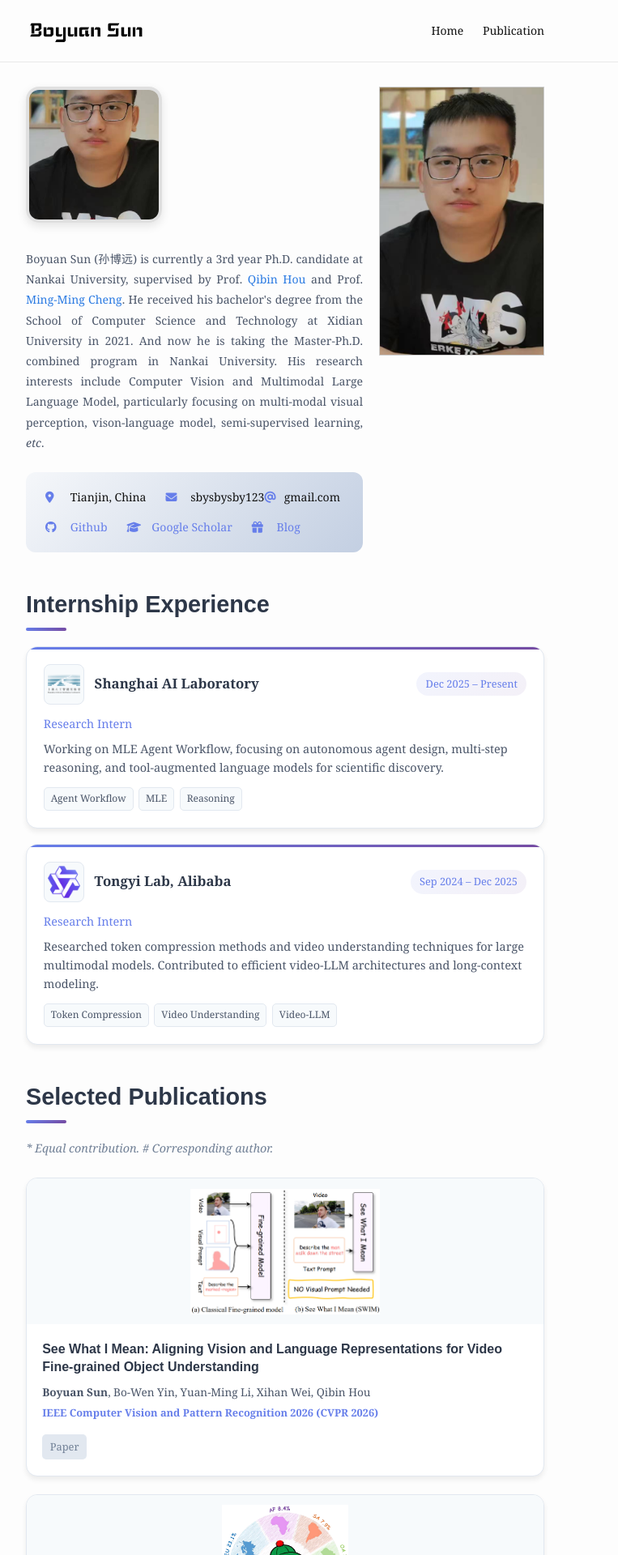
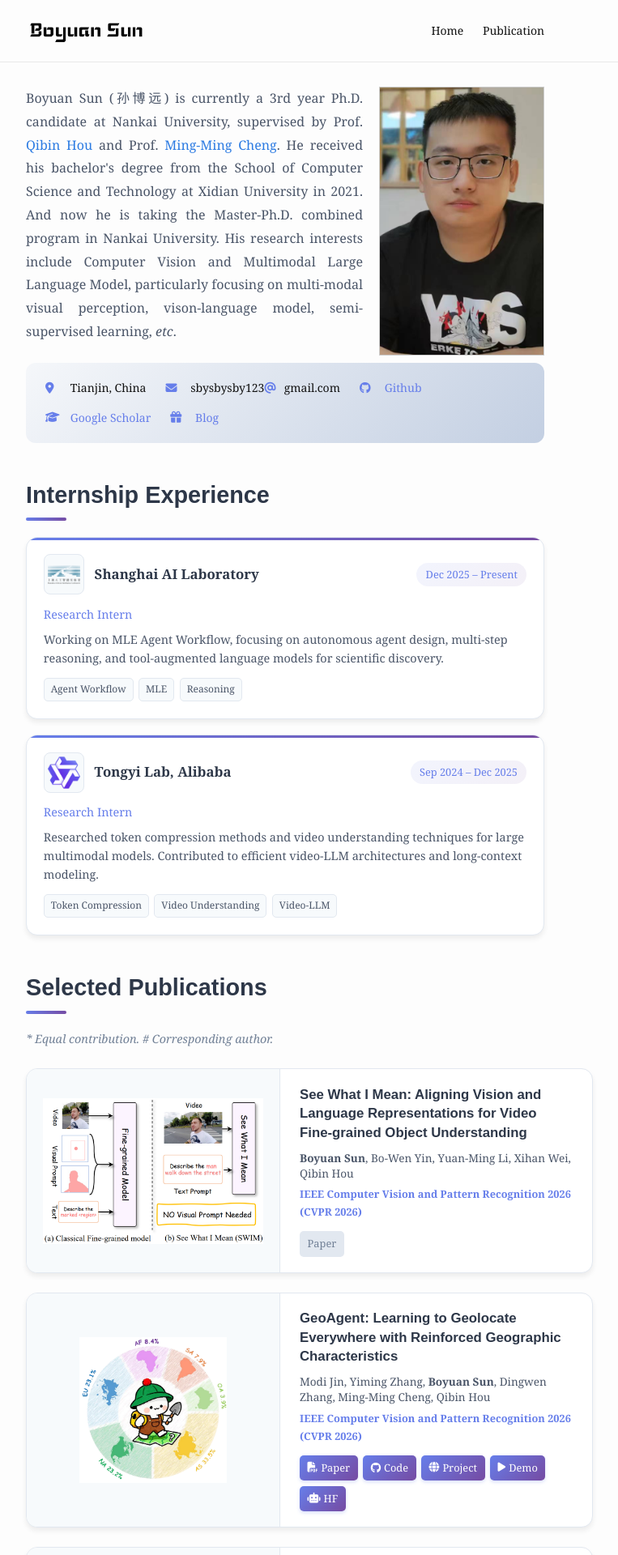
Before and after one commit to BBBBchan/BBBBchan.github.io, a Jekyll site: the page built from index.html, in a window 1280 px wide. Shown: the top 1920 px of the page at 81% size, without its empty margins (288-1051 px from the left). Built offline with Jekyll 4.4.1, drawn with Linux system fonts in a browser that asks for light colours; nearby versions of some CDN libraries.

Commit message:
Refactor profile and publication sections layout
Updated profile section layout and styling, removed left avatar, and adjusted publication card layout.

```diff
--- a/index.html
+++ b/index.html
@@ -124,38 +124,10 @@
     --bg-soft: #f7fafc;
   }
 
-  /* ========== 个人简介区域 ========== */
+  /* ========== 个人简介区域（移除左侧头像） ========== */
   .profile-section {
-    display: flex;
-    align-items: flex-start;
-    gap: 2rem;
-    margin-bottom: 2.5rem;
-    flex-wrap: wrap;
-  }
-
-  /* 🔲 方形头像样式 */
-  .profile-picture {
-    flex-shrink: 0;
-  }
-
-  .profile-picture img {
-    width: 160px;
-    height: 160px;
-    border-radius: 16px;  /* 🔲 方形带圆角 */
-    object-fit: cover;
-    border: 4px solid #e0e0e0;
-    box-shadow: 0 4px 12px rgba(0,0,0,0.1);
-    transition: transform 0.3s ease, box-shadow 0.3s ease;
-  }
-
-  .profile-picture img:hover {
-    transform: scale(1.03);
-    box-shadow: 0 8px 20px rgba(0,0,0,0.15);
-  }
-
-  .profile-content {
-    flex: 1;
-    min-width: 280px;
+    max-width: 900px;
+    margin: 0 auto 2.5rem auto;
   }
 
   .profile-content p {
@@ -163,6 +135,7 @@
     color: var(--text-secondary);
     margin-bottom: 1rem;
     text-align: justify;
+    font-size: 1rem;
   }
 
   .contact-info {
@@ -231,7 +204,7 @@
     font-style: italic;
   }
 
-  /* ========== 实习经历样式（带Logo） ========== */
+  /* ========== 实习经历样式（带 Logo） ========== */
   .experience-grid {
     display: grid;
     grid-template-columns: repeat(auto-fit, minmax(320px, 1fr));
@@ -339,11 +312,10 @@
     border: 1px solid var(--border-color);
   }
 
-  /* ========== 出版物卡片样式（更紧凑布局） ========== */
+  /* ========== 出版物卡片样式（🔧 左右分布布局） ========== */
   .publications-grid {
     display: grid;
-    /* 🔧 减小最小宽度，一行可显示更多卡片 */
-    grid-template-columns: repeat(auto-fill, minmax(480px, 1fr));
+    grid-template-columns: repeat(auto-fill, minmax(700px, 1fr));
     gap: 1.5rem;
   }
 
@@ -355,8 +327,9 @@
     transition: all 0.3s ease;
     border: 1px solid var(--border-color);
     display: flex;
-    flex-direction: column;
-    height: 100%;
+    flex-direction: row;  /* 🔧 横向布局：图片左，文字右 */
+    height: auto;
+    min-height: 200px;
   }
 
   .pub-card:hover {
@@ -364,22 +337,22 @@
     box-shadow: var(--card-shadow-hover);
   }
 
-  /* 🔧 图片区域优化 */
+  /* 🔧 左侧图片区域 */
   .pub-image {
-    width: 100%;
-    height: 180px;  /* 🔧 稍微降低高度，更紧凑 */
+    width: 280px;  /* 🔧 固定宽度 */
+    flex-shrink: 0;
     background: var(--bg-soft);
     display: flex;
     align-items: center;
     justify-content: center;
-    padding: 0.8rem;
-    box-sizing: border-box;
+    padding: 1rem;
     overflow: hidden;
+    border-right: 1px solid var(--border-color);
   }
 
   .pub-image img {
     max-width: 100%;
-    max-height: 100%;
+    max-height: 180px;
     width: auto;
     height: auto;
     object-fit: contain;
@@ -387,18 +360,20 @@
   }
 
   .pub-card:hover .pub-image img {
-    transform: scale(1.02);
+    transform: scale(1.03);
   }
 
+  /* 🔧 右侧文字区域 */
   .pub-content {
-    padding: 1.2rem;
+    padding: 1.2rem 1.5rem;
     flex: 1;
     display: flex;
     flex-direction: column;
+    justify-content: space-between;
   }
 
   .pub-title {
-    font-size: 1rem;
+    font-size: 1.05rem;
     font-weight: 600;
     color: var(--text-primary);
     margin-bottom: 0.6rem;
@@ -423,7 +398,6 @@
     display: flex;
     flex-wrap: wrap;
     gap: 0.4rem;
-    margin-top: auto;
   }
 
   .pub-link {
@@ -460,19 +434,28 @@
   /* ========== 响应式设计 ========== */
   @media (max-width: 992px) {
     .publications-grid {
-      grid-template-columns: repeat(auto-fill, minmax(420px, 1fr));
+      grid-template-columns: 1fr;  /* 🔧 平板及以下改为单列 */
+    }
+
+    .pub-card {
+      flex-direction: column;  /* 🔧 恢复上下布局 */
+    }
+
+    .pub-image {
+      width: 100%;
+      height: 200px;
+      border-right: none;
+      border-bottom: 1px solid var(--border-color);
+    }
+
+    .pub-image img {
+      max-height: 100%;
     }
   }
 
   @media (max-width: 768px) {
     .profile-section {
-      flex-direction: column;
-      align-items: center;
       text-align: center;
-    }
-
-    .profile-content {
-      min-width: 100%;
     }
 
     .profile-content p {
@@ -483,14 +466,9 @@
       justify-content: center;
     }
 
-    .experience-grid,
-    .publications-grid {
+    .experience-grid {
       grid-template-columns: 1fr;
       gap: 1.2rem;
-    }
-
-    .pub-image {
-      height: 160px;
     }
 
     .exp-header {
@@ -505,20 +483,23 @@
     .exp-logo-wrapper {
       width: 100%;
     }
-  }
-
-  @media (max-width: 480px) {
-    .profile-picture img {
-      width: 140px;
-      height: 140px;
-    }
 
     .section-header {
       font-size: 1.5rem;
     }
+  }
+
+  @media (max-width: 480px) {
+    .section-header {
+      font-size: 1.4rem;
+    }
 
     .pub-title {
       font-size: 0.95rem;
+    }
+
+    .pub-image {
+      height: 160px;
     }
   }
 
@@ -545,13 +526,8 @@
   }
 </style>
 
-<!-- 个人简介区域 -->
+<!-- 个人简介区域（🔧 移除左侧头像，只保留文字） -->
 <div class="profile-section">
-  <div class="profile-picture">
-    {% if page.profile_picture %}
-    <img src="{{ page.profile_picture.src | absolute_url }}" alt="{{ page.profile_picture.alt }}">
-    {% endif %}
-  </div>
   <div class="profile-content">
     <p>
       Boyuan Sun (孙博远) is currently a 3rd year Ph.D. candidate at Nankai University,
@@ -587,7 +563,7 @@
   </div>
 </div>
 
-<!-- 🔹 实习经历区域（带Logo） -->
+<!-- 🔹 实习经历区域（带 Logo） -->
 <div id="experience">
   <h2 class="section-header">Internship Experience</h2>
   <div class="experience-grid">
@@ -596,12 +572,7 @@
     <div class="exp-card">
       <div class="exp-header">
         <div class="exp-logo-wrapper">
-          <!-- 🔧 替换为实际logo路径，建议使用透明背景PNG -->
-          <img src="/assets/img/ailab.png" alt="Shanghai AI Lab" class="exp-logo"
-               onerror="this.style.display='none'; this.nextElementSibling.style.display='flex'">
-          <div style="display:none; width:40px; height:40px; border-radius:8px; background:var(--primary-gradient); align-items:center; justify-content:center; color:white; font-weight:bold; font-size:0.8rem">
-            SAIL
-          </div>
+          <img src="/assets/img/ailab.png" alt="Shanghai AI Lab" class="exp-logo">
           <span class="exp-company">Shanghai AI Laboratory</span>
         </div>
         <span class="exp-period">Dec 2025 – Present</span>
@@ -622,12 +593,7 @@
     <div class="exp-card">
       <div class="exp-header">
         <div class="exp-logo-wrapper">
-          <!-- 🔧 替换为实际logo路径 -->
-          <img src="/assets/img/tongyi.png" alt="Tongyi Lab" class="exp-logo"
-               onerror="this.style.display='none'; this.nextElementSibling.style.display='flex'">
-          <div style="display:none; width:40px; height:40px; border-radius:8px; background:linear-gradient(135deg, #ff6b6b, #ee5a24); align-items:center; justify-content:center; color:white; font-weight:bold; font-size:0.7rem">
-            通义
-          </div>
+          <img src="/assets/img/tongyi.png" alt="Tongyi Lab" class="exp-logo">
           <span class="exp-company">Tongyi Lab, Alibaba</span>
         </div>
         <span class="exp-period">Sep 2024 – Dec 2025</span>
@@ -656,13 +622,17 @@
   <div class="publications-grid">
     {% for item in page.items %}
     <div class="pub-card">
+      <!-- 🔧 左侧图片 -->
       <div class="pub-image">
         <img src="{{ item.image.src | absolute_url }}" alt="{{ item.image.alt }}">
       </div>
+      <!-- 🔧 右侧文字 -->
       <div class="pub-content">
-        <h3 class="pub-title">{{ item.title }}</h3>
-        <p class="pub-authors">{{ item.author }}</p>
-        <p class="pub-venue">{{ item.pubname }}</p>
+        <div>
+          <h3 class="pub-title">{{ item.title }}</h3>
+          <p class="pub-authors">{{ item.author }}</p>
+          <p class="pub-venue">{{ item.pubname }}</p>
+        </div>
 
         <div class="pub-links">
           {% if item.paper and item.paper != "" %}
```
